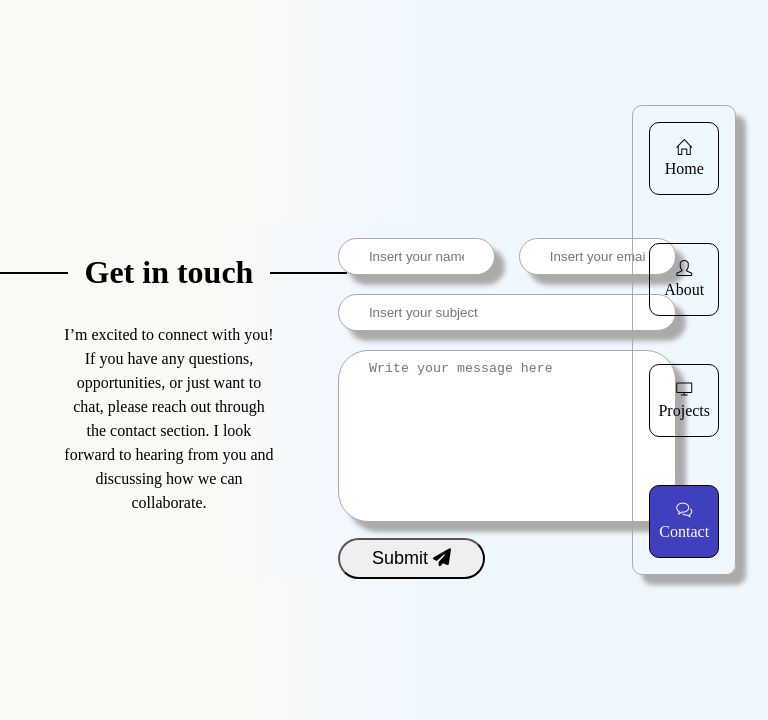
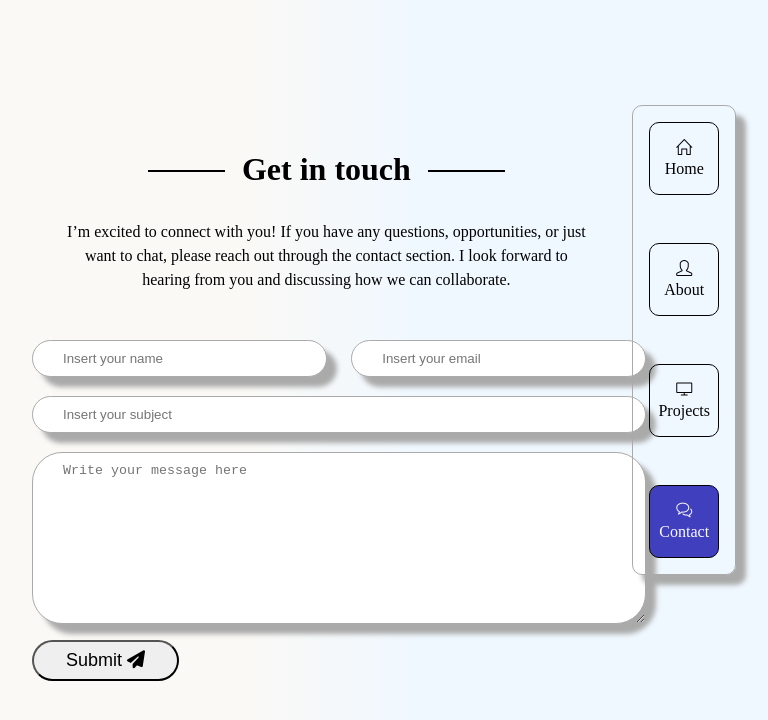
Before and after one commit to MrMolina836/E-Portfolio, a React (Create React App) app in the folder new-e-portfolio/: page /Contact in a window 768 px wide. Shown: the top 720 px of the page. Built offline with nearby package versions, Linux system fonts and the light colour scheme.

Commit message:
Finished making contact section responsiveness for tablet

```diff
--- a/new-e-portfolio/src/components/contact/contact.css
+++ b/new-e-portfolio/src/components/contact/contact.css
@@ -77,3 +77,22 @@
     border-radius: 50px;
     font-size: 18px;
 }
+
+
+@media screen and (min-width: 576px) and (max-width: 1022px){
+    .contact__container{
+        align-items: center;
+    }
+    .contact__layout{
+        flex-direction: column;
+        gap: 2rem;
+        width: 100%;
+    }
+    .contact__title{
+        width: 85%;
+    }
+    .contact__form-container{
+        width: 80%;
+        margin-left: 2rem;
+    }
+}
```
